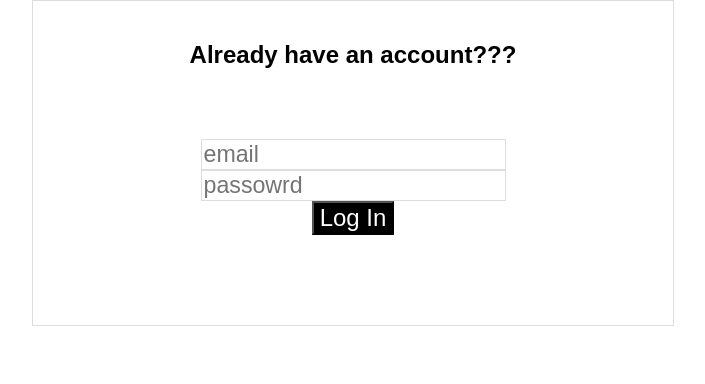
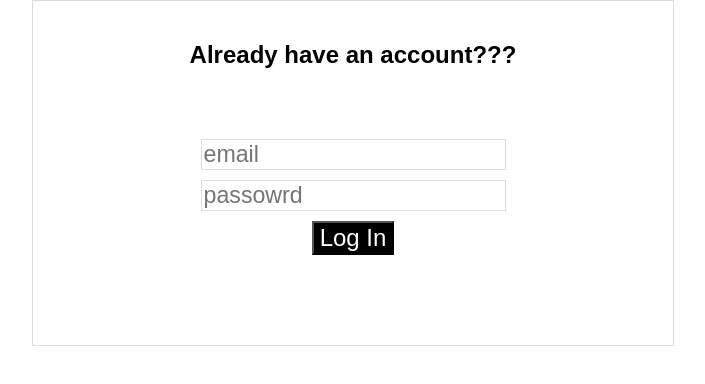
Before and after one commit to awesome-graphql-space/react-graphql, a React (Create React App) app: page /login in a window 1280 px wide. Shown: the top 384 px of the page, without its empty margins (287-992 px from the left). Built offline with nearby package versions, Linux system fonts and the light colour scheme.

Commit message:
added margin and sign up form

```diff
--- a/src/components/LoginForm.js
+++ b/src/components/LoginForm.js
@@ -32,7 +32,7 @@ const Input = styled.input`
   font-size: 1.45em;
   border: 1px solid #ddd;
   display:block;
-  margin: 0 auto;
+  margin: 10px auto;
 `;
 
 class LoginForm extends Component {
--- a/src/components/SignupForm.js
+++ b/src/components/SignupForm.js
@@ -32,7 +32,7 @@ const Input = styled.input`
   font-size: 1.45em;
   border: 1px solid #ddd;
   display:block;
-  margin: 0 auto;
+  margin: 10px auto;
 `;
 
 class SignupForm extends Component {
```
